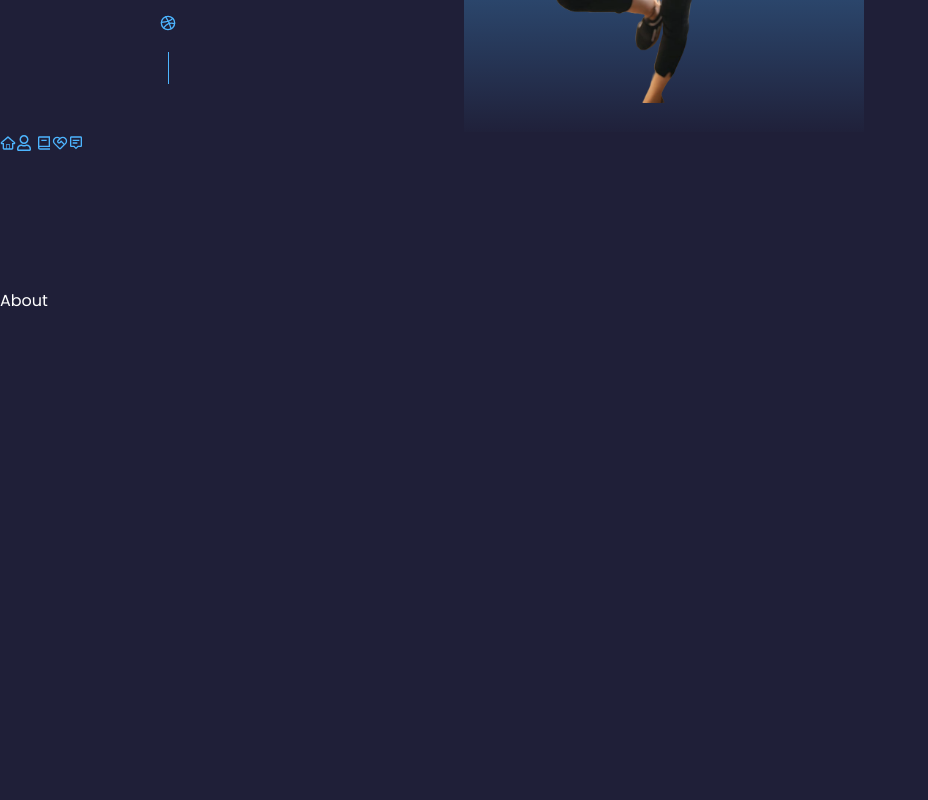
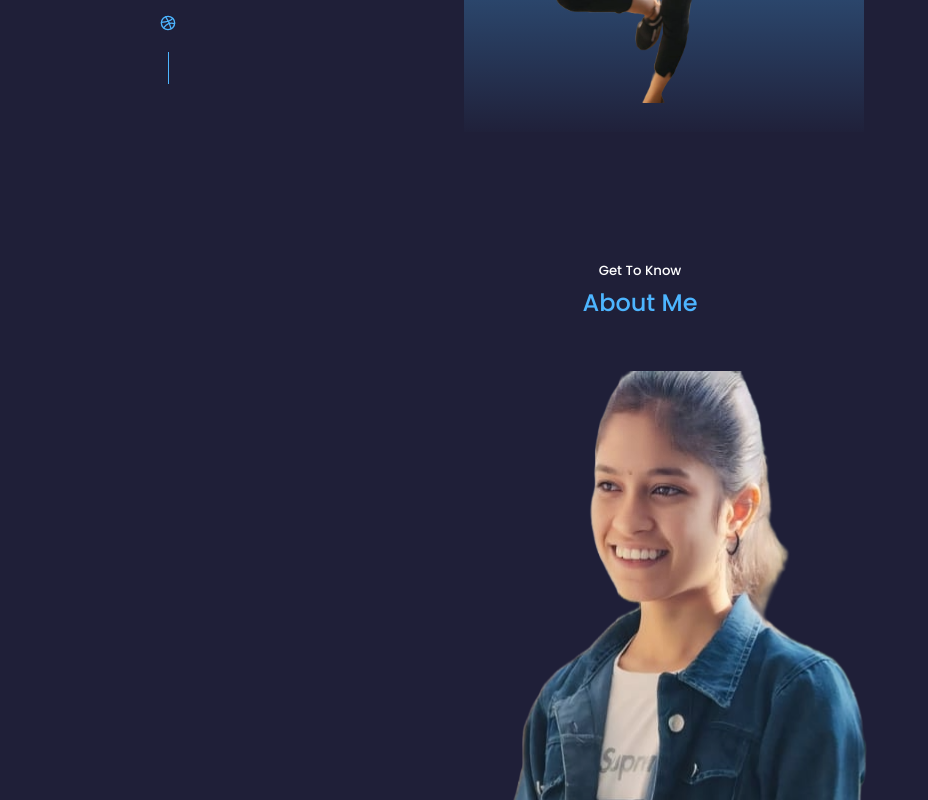
Before and after one commit to VaishnaviMane2929/Portfolioweb, a React (Create React App) app: page / in a window 1280 px wide. Shown: the part 780-1580 px from the top of the page, without its empty margins (0-928 px from the left). Built offline with nearby package versions, Linux system fonts and the light colour scheme; a web font is replaced by a local one.

Commit message:
initial commit

```diff
--- a/src/Componantes/About/About.jsx
+++ b/src/Componantes/About/About.jsx
@@ -1,9 +1,27 @@
 import React from 'react'
 import './about.css'
+import ME from '../../assets/myself2.png'
 
 const About = () => {
   return (
-    <section id='about'>About</section>
+    <section id='about' >
+      <h5>Get To Know</h5>
+      <h2>About Me</h2>
+
+
+      <div className='container about_container'>
+        <div className='about_me'>
+          <div className='about_me-image'>
+            <img src={ME} alt="About Image" />
+          </div>
+        </div>
+        <div className='about_content'>
+
+
+        </div>
+
+      </div>
+    </section>
   )
 }
 
--- a/src/Componantes/header/Header.jsx
+++ b/src/Componantes/header/Header.jsx
@@ -23,7 +23,7 @@ const Header = () => {
       <img src={ME} alt="me" />
     </div>
 
-    <a href="#contact" className='scoll__down'>Scroll Down</a>
+    <a href="#contact" className='scoll_down'>Scroll Down</a>
     </div>
    </header>
   )
--- a/src/Componantes/nav/Nav.jsx
+++ b/src/Componantes/nav/Nav.jsx
@@ -5,15 +5,18 @@ import { FaRegUser } from "react-icons/fa";
 import { RiBook2Line } from "react-icons/ri";
 import { RiServiceLine } from "react-icons/ri";
 import { BiMessageAltDetail } from "react-icons/bi";
+import { useState } from 'react';
 
 const Nav = () => {
+  const [activeNav, setActiveNav] = useState('#')
   return (
    <nav>
-    <a href="# home"><TiHomeOutline/></a>
-    <a href="# about"><FaRegUser/> </a>
-    <a href="# experience"><RiBook2Line/></a>
-    <a href="# services"><RiServiceLine/></a>
-    <a href="# contact"><BiMessageAltDetail/></a>
+    <a href="# "  onClick={() => setActiveNav('#')} className={activeNav === '#' ? 'active' : ''}>
+      <TiHomeOutline/></a>
+    <a href="#about" onClick={() => setActiveNav('#about')} className={activeNav === '#about' ? 'active' : ''}><FaRegUser/> </a>
+    <a href="#experience"  onClick={() => setActiveNav('#experience')} className={activeNav === '#experience' ? 'active' : ''}><RiBook2Line/></a>
+    <a href="#services" onClick={() => setActiveNav('#services')} className={activeNav === '#services' ? 'active' : ''}><RiServiceLine/></a>
+    <a href="#contact" onClick={() => setActiveNav('#contact')} className={activeNav === '#contact' ? 'active' : ''}><BiMessageAltDetail /></a>
    </nav>
   )
 }
--- a/src/Componantes/nav/nav.css
+++ b/src/Componantes/nav/nav.css
@@ -0,0 +1,31 @@
+nav {
+    background: rgba(0, 0, 0, 0.3);
+    width: max-content;
+    display: block;
+    padding: 0.7rem 1.7rem;
+    z-index: 2;
+    position: fixed;
+    left: 50%;
+    transform: translate(-50%);
+    bottom: 2rem;
+    display: flex;
+    gap: 0.8rem;
+    border-radius: 3rem;
+    backdrop-filter: blur(15px);
+}
+nav a {
+    background: transparent;
+    padding: 0.9rem;
+    border-radius: 50%;
+    display: flex;
+    color: var(--color-light);
+    font-size: 1.1rem;
+
+}
+nav a:hover {
+    background:rgba(0, 0, 0, 0.3) ;
+}
+nav a.active{
+    background: var(--color-light);
+    color: var(--color-white);
+}
```
